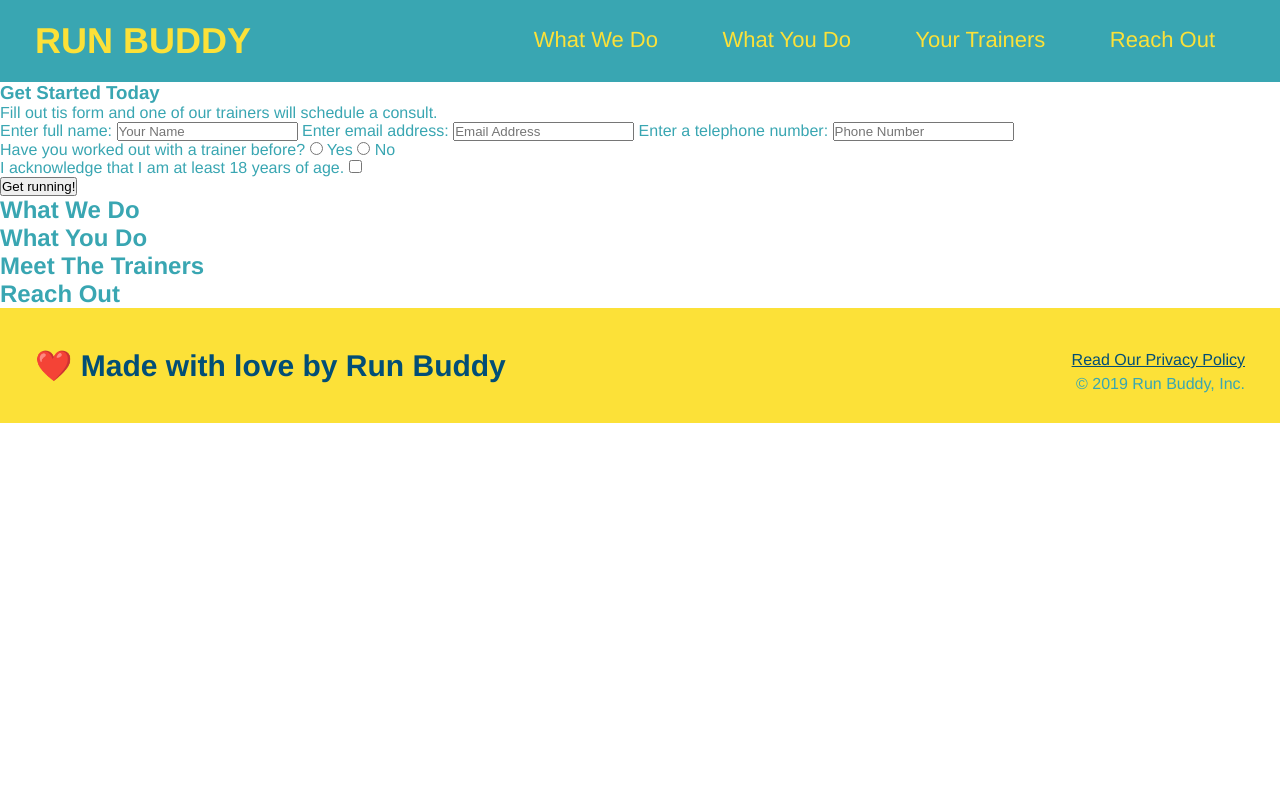
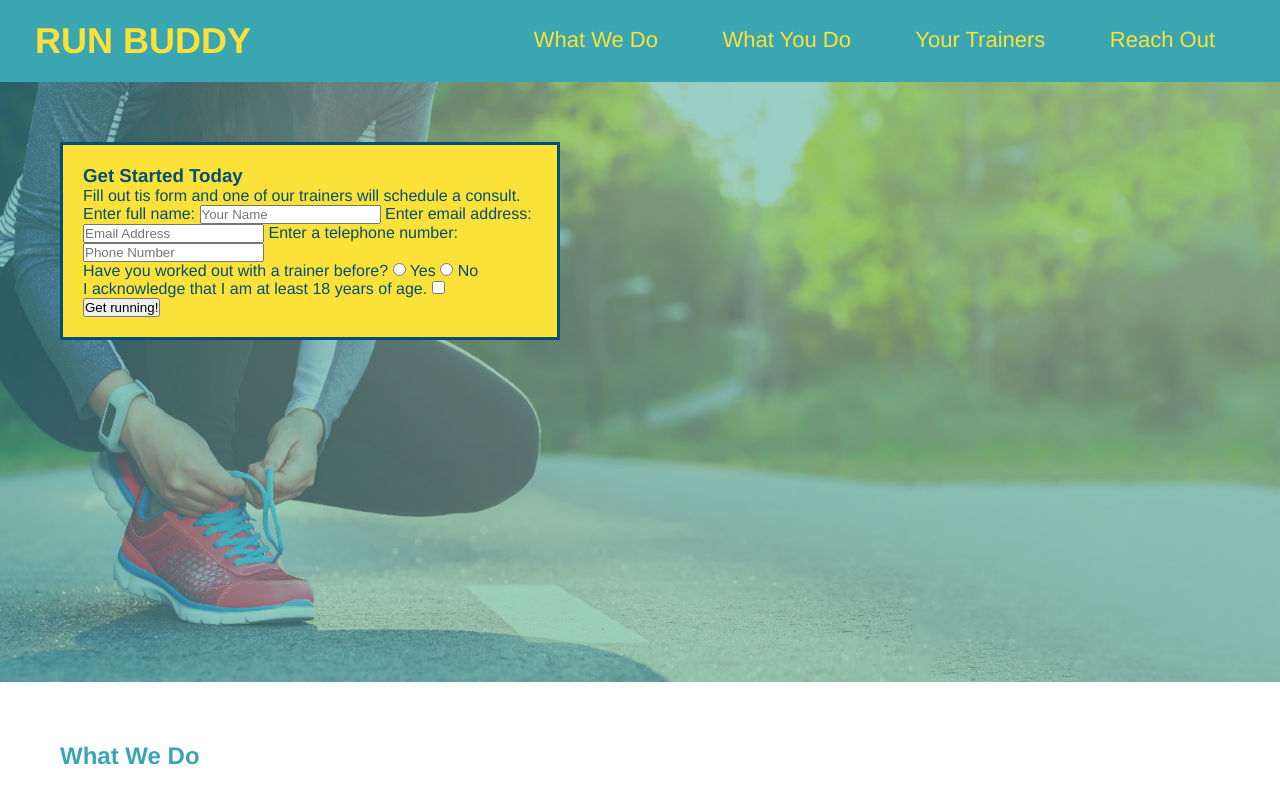
Before and after one commit to PetitsPoissons/run-buddy, a plain HTML site: page index.html in a window 1280 px wide. Shown: the top 800 px of the page. Drawn offline with Linux system fonts and the light colour scheme.

Commit message:
styled the hero

```diff
--- a/assets/css/style.css
+++ b/assets/css/style.css
@@ -64,3 +64,22 @@ footer div {
 footer a {
     color: #024e76;
 }
+
+section {
+    padding: 60px;
+}
+
+.hero {
+    background-image: url("../images/hero-bg.jpg");
+    height: 600px;
+    background-size: cover;
+    background-position: center;
+}
+
+.hero-form {
+    background-color: #fce138;
+    padding: 20px;
+    width:500px;
+    color: #024e76;
+    border: solid 3px #024e76;
+}
--- a/index.html
+++ b/index.html
@@ -28,8 +28,8 @@
         </header>
 
         <!-- hero/jumbotron -->
-        <section>
-            <div>
+        <section class="hero">
+            <div class="hero-form">
                 <h3>Get Started Today</h3>
                 <p>Fill out tis form and one of our trainers will schedule a consult.</p>
                 <form>
```
Also changed, not shown: assets/images/hero-bg.jpg (added).
